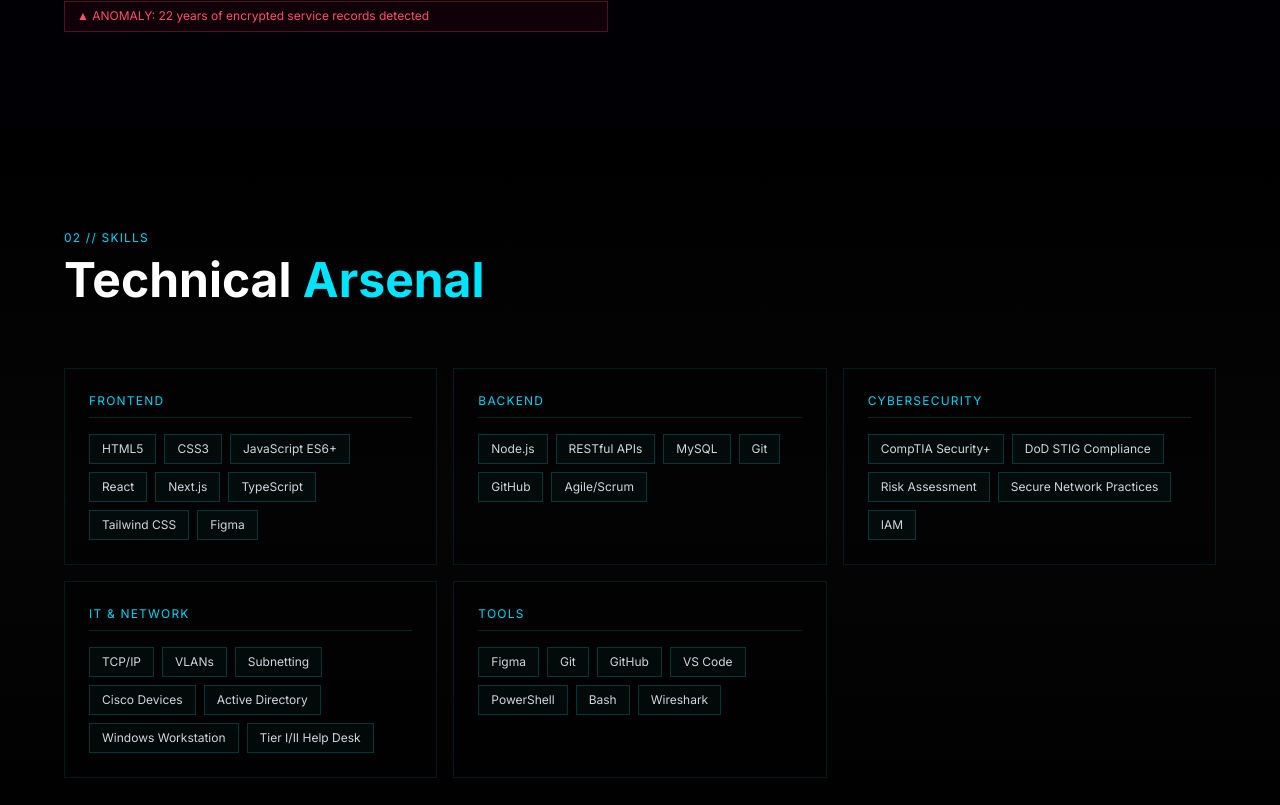
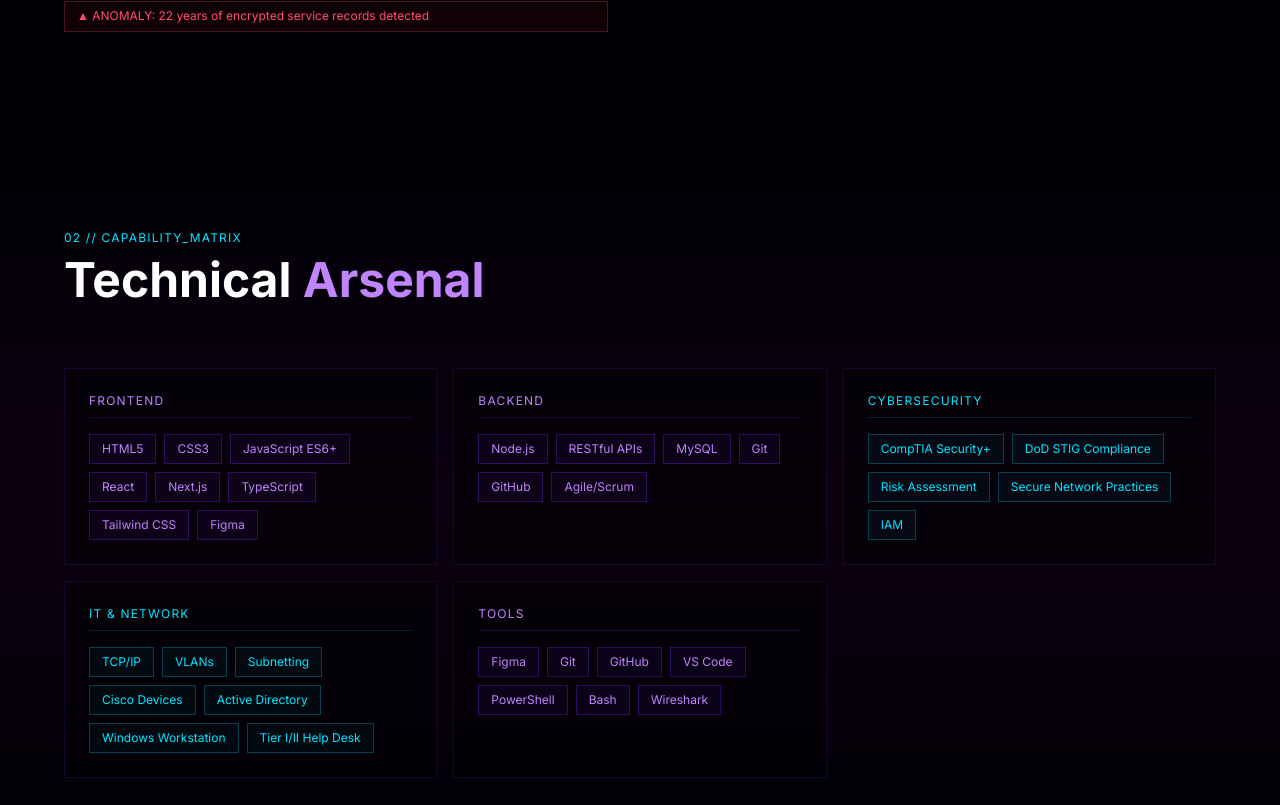
Before and after one commit to jonmasropian/Masropian-portfolio-template, a Next.js app: page / in a window 1280 px wide. Shown: the part 1955-2760 px from the top of the page. Built offline with nearby package versions, Linux system fonts and the light colour scheme.

Commit message:
feat: update Skills section with dual-color badges and void styling

```diff
--- a/src/components/portfolio/Skills/SkillBadge.tsx
+++ b/src/components/portfolio/Skills/SkillBadge.tsx
@@ -1,20 +1,39 @@
 'use client';
+import { useState } from 'react';
 import { motion } from 'framer-motion';
 import { scaleIn } from '@/lib/animations';
+import { corruptText } from '@/lib/corruption';
 
 interface Props {
   skill: string;
+  variant?: 'purple' | 'cyan';
 }
 
-export default function SkillBadge({ skill }: Props) {
+export default function SkillBadge({ skill, variant = 'purple' }: Props) {
+  const [display, setDisplay] = useState(skill);
+
+  const isPurple = variant === 'purple';
+  const borderColor = isPurple ? 'rgba(123,47,255,0.3)' : 'rgba(0,229,255,0.25)';
+  const textColor   = isPurple ? '#c084fc'               : '#00e5ff';
+  const bgColor     = isPurple ? 'rgba(123,47,255,0.06)' : 'rgba(0,229,255,0.04)';
+  const hoverBorder = isPurple ? 'rgba(123,47,255,0.7)'  : 'rgba(0,229,255,0.6)';
+  const hoverShadow = isPurple
+    ? '0 0 12px rgba(123,47,255,0.3)'
+    : '0 0 12px rgba(0,229,255,0.2)';
+
+  const handleHoverStart = () => {
+    corruptText(skill, 120, setDisplay, () => setDisplay(skill));
+  };
+
   return (
     <motion.div
       variants={scaleIn}
-      whileHover={{ scale: 1.05, borderColor: 'rgba(0,229,255,0.8)', boxShadow: '0 0 12px rgba(0,229,255,0.3)' }}
-      className="px-3 py-1.5 text-xs font-mono text-gray-300 transition-all duration-200"
-      style={{ border: '1px solid rgba(0,229,255,0.2)', background: 'rgba(0,229,255,0.03)' }}
+      whileHover={{ scale: 1.05, borderColor: hoverBorder, boxShadow: hoverShadow }}
+      onHoverStart={handleHoverStart}
+      className="px-3 py-1.5 text-xs font-mono transition-all duration-200"
+      style={{ border: `1px solid ${borderColor}`, background: bgColor, color: textColor }}
     >
-      {skill}
+      {display}
     </motion.div>
   );
 }
--- a/src/components/portfolio/Skills/SkillCategory.tsx
+++ b/src/components/portfolio/Skills/SkillCategory.tsx
@@ -3,6 +3,8 @@
 import { staggerContainer, fadeUp } from '@/lib/animations';
 import { useScrollReveal } from '@/hooks/useScrollReveal';
 import SkillBadge from './SkillBadge';
+
+const CYAN_CATEGORIES = ['Cybersecurity', 'IT & Network'];
 
 interface Props {
   category: string;
@@ -12,6 +14,7 @@
 
 export default function SkillCategory({ category, items, index }: Props) {
   const { ref, isVisible } = useScrollReveal();
+  const isCyan = CYAN_CATEGORIES.includes(category);
 
   return (
     <motion.div
@@ -21,10 +24,15 @@
       animate={isVisible ? 'visible' : 'hidden'}
       transition={{ delay: index * 0.1 }}
       className="p-6"
-      style={{ border: '1px solid rgba(0,229,255,0.1)', background: 'rgba(0,0,0,0.4)' }}
+      style={{ border: '1px solid rgba(123,47,255,0.15)', background: 'rgba(0,0,5,0.5)' }}
     >
-      <div className="text-xs font-mono text-cyan-400 tracking-widest mb-4 pb-2"
-        style={{ borderBottom: '1px solid rgba(0,229,255,0.15)' }}>
+      <div
+        className="text-xs font-mono tracking-widest mb-4 pb-2"
+        style={{
+          color: isCyan ? '#00e5ff' : '#c084fc',
+          borderBottom: `1px solid ${isCyan ? 'rgba(0,229,255,0.15)' : 'rgba(123,47,255,0.2)'}`,
+        }}
+      >
         {category.toUpperCase()}
       </div>
       <motion.div
@@ -34,7 +42,7 @@
         className="flex flex-wrap gap-2"
       >
         {items.map((skill) => (
-          <SkillBadge key={skill} skill={skill} />
+          <SkillBadge key={skill} skill={skill} variant={isCyan ? 'cyan' : 'purple'} />
         ))}
       </motion.div>
     </motion.div>
--- a/src/components/portfolio/Skills/index.tsx
+++ b/src/components/portfolio/Skills/index.tsx
@@ -10,7 +10,7 @@
 
   return (
     <section id="skills" className="py-24 px-6"
-      style={{ background: 'linear-gradient(to bottom, #000, #050505, #000)' }}>
+      style={{ background: 'linear-gradient(to bottom, #000005, #0d0010, #000005)' }}>
       <div className="max-w-6xl mx-auto">
         <motion.div
           ref={ref}
@@ -19,9 +19,9 @@
           animate={isVisible ? 'visible' : 'hidden'}
           className="mb-16"
         >
-          <span className="text-xs font-mono text-cyan-400 tracking-widest">02 // SKILLS</span>
+          <span className="text-xs font-mono tracking-widest" style={{ color: '#00e5ff' }}>02 // CAPABILITY_MATRIX</span>
           <h2 className="text-4xl md:text-5xl font-bold text-white mt-2">
-            Technical <span style={{ color: '#00E5FF' }}>Arsenal</span>
+            Technical <span style={{ color: '#c084fc' }}>Arsenal</span>
           </h2>
         </motion.div>
 
```
